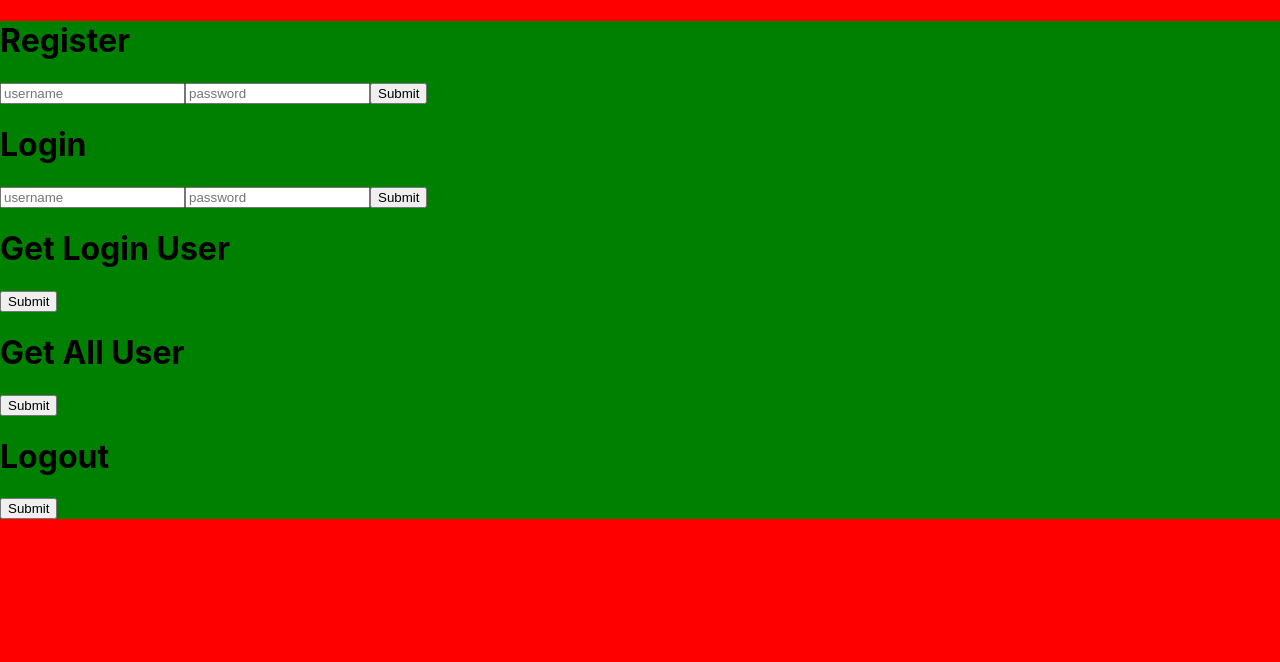
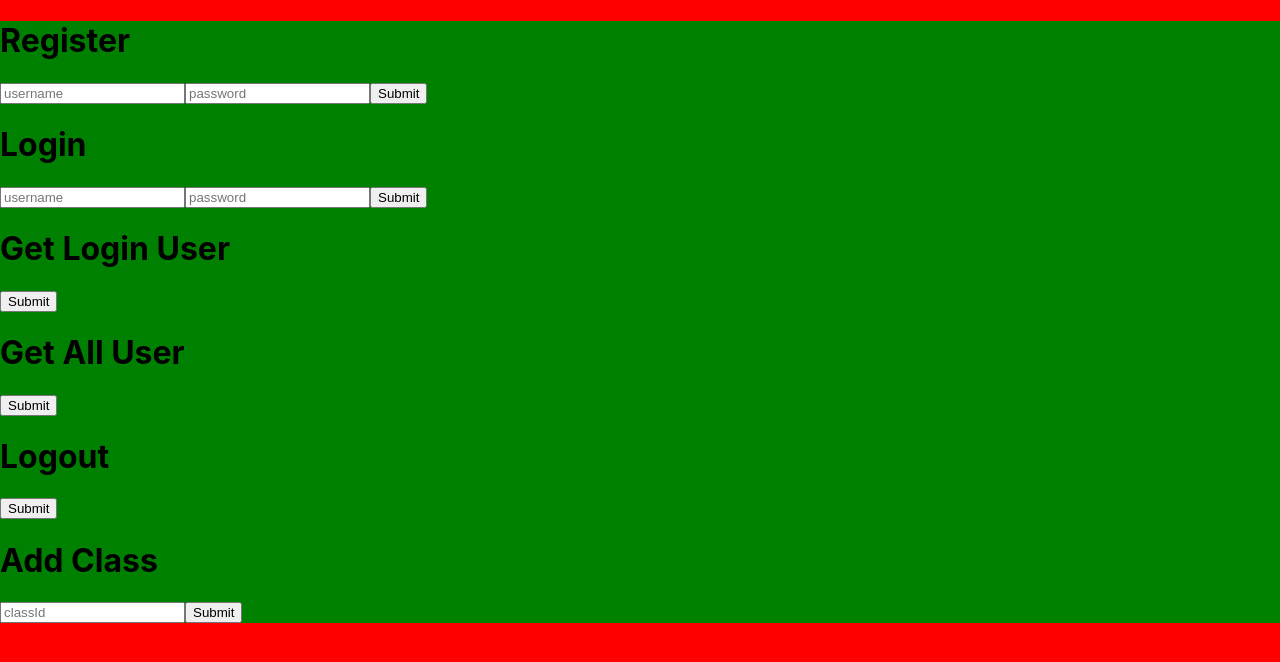
Before and after one commit to Joshua-Hadlock/capstone-project, a React (Create React App) app in the folder client/: page /test in a window 1280 px wide. Shown: the top 662 px of the page. Built offline with nearby package versions, Linux system fonts and the light colour scheme.

Commit message:
database adding classes to students

```diff
--- a/client/src/pages/test.js
+++ b/client/src/pages/test.js
@@ -10,6 +10,8 @@ export default function Testing() {
   const [message, setMessage] = useState(null);
   const [userList, setUserList] = useState(null);
   const [logins, setLogins] = useState(null);
+  const [success, setSuccess] = useState(null);
+  const [classId, setClassId] = useState(null);
   const register = () => {
     Axios({
       method: "POST",
@@ -65,7 +67,18 @@ export default function Testing() {
       setMessage(res.data);
     });
   }
-
+  const addStudentClass = () => {
+    Axios({
+      method: "POST",
+      data: {
+        selectedClass: classId,
+      },
+      withCredentials: true,
+      url: "addClass",
+    }).then((res) => {
+      setSuccess(res.data);
+    })
+  }
   return (
     <div className="App">
       <div>
@@ -110,6 +123,15 @@ export default function Testing() {
         <button onClick={logout}>Submit</button>
         {message ? <h1>{message}</h1> : null}
       </div>
+      <div>
+        <h1>Add Class</h1>
+        <h2>{success}</h2>
+        <input
+          placeholder="classId"
+          onChange={(e) => setClassId(e.target.value)}
+        />
+        <button onClick={addStudentClass}>Submit</button>
+      </div>
 
     </div>
   );
```
Also changed, not shown: 2 other files (tests, documents, lock files or other folders).
